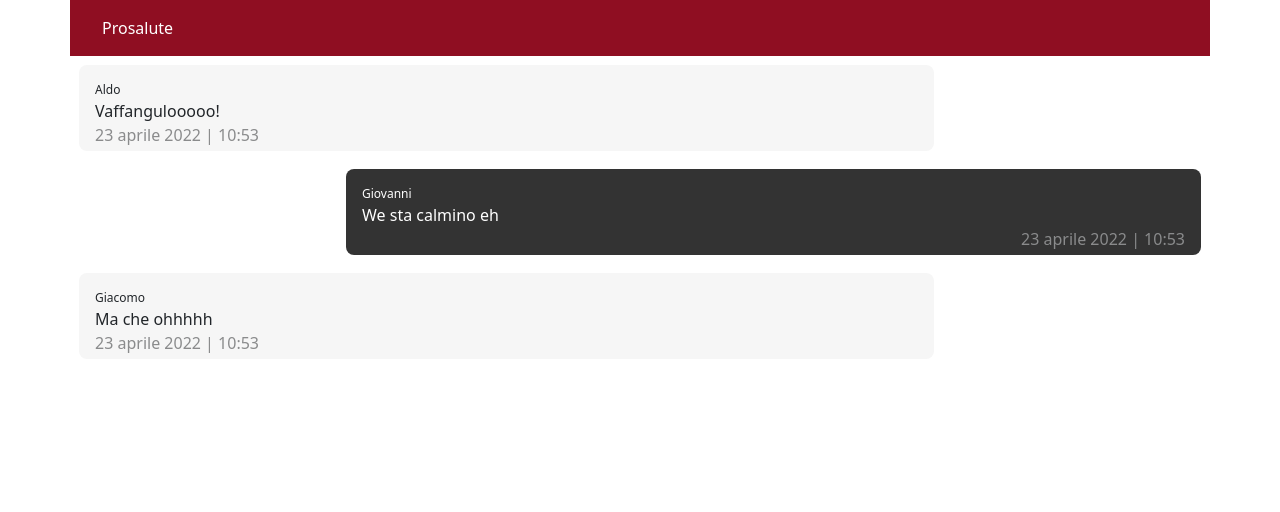
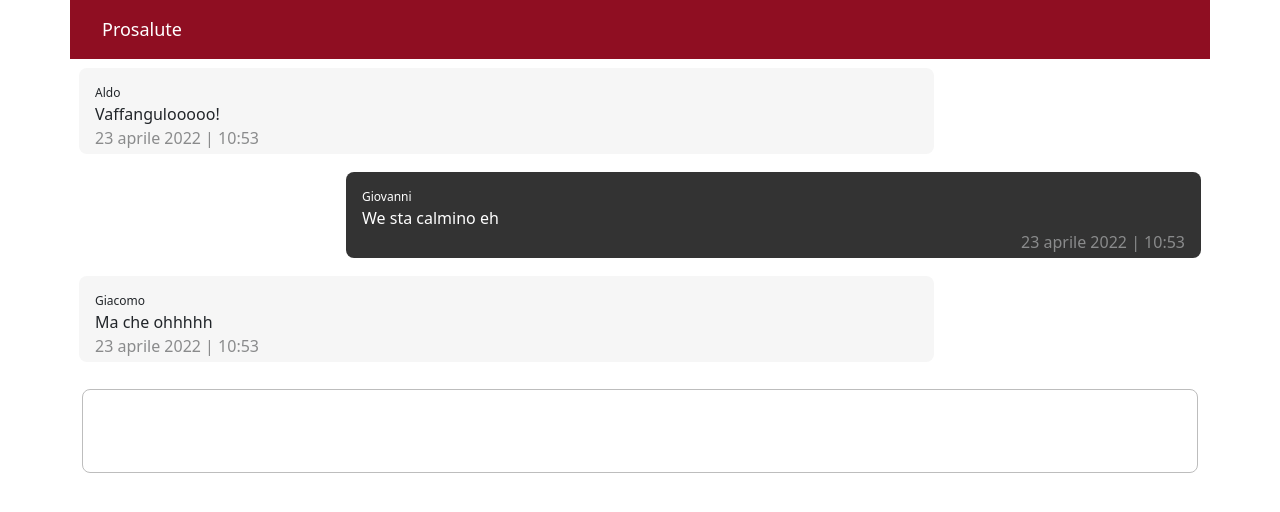
Before and after one commit to Censacrof/react-django-chat, a React (Create React App) app: page / in a window 1280 px wide. Shown: the top 512 px of the page. Built offline with nearby package versions, Linux system fonts and the light colour scheme.

Commit message:
Added textarea

```diff
--- a/src/App.js
+++ b/src/App.js
@@ -49,7 +49,8 @@ function Chat() {
             <span>Prosalute</span>
           </div>
         </div>
-        <div className="message-list">
+        <div className="row message-list-row">
+          <div className="col message-list-col">
             {
               messages.map((message) => {
                 return (
@@ -57,6 +58,12 @@ function Chat() {
                 )
               })
             }
+          </div>
+        </div>
+        <div className="row new-message-row">
+          <div className="col new-message-col">
+            <textarea></textarea>
+          </div>
         </div>
       </div>
     </div>
--- a/src/style/App.scss
+++ b/src/style/App.scss
@@ -6,9 +6,14 @@
       background-color: map-get($colors, "background1");
       color: map-get($colors, "white");
       padding: 16px 20px;
+
+      font-size: 18px;
     }
 
-    .message-list {
+    .message-list-row {
+      .message-list-col {
+        height: 330px;
+
         .message-row {
           justify-content: start;
 
@@ -48,4 +53,16 @@
         }
       }
     }
+
+    .new-message-row {
+      textarea {
+        width: 100%;
+        height: 84px;
+        border: 1px solid map-get($colors, "gray4");
+        border-radius: 8px;
+        resize: none;
+        padding: 16px;
       }
+    }
+  }
+}
```
Lines whose indentation alone changed are shown as unchanged.
